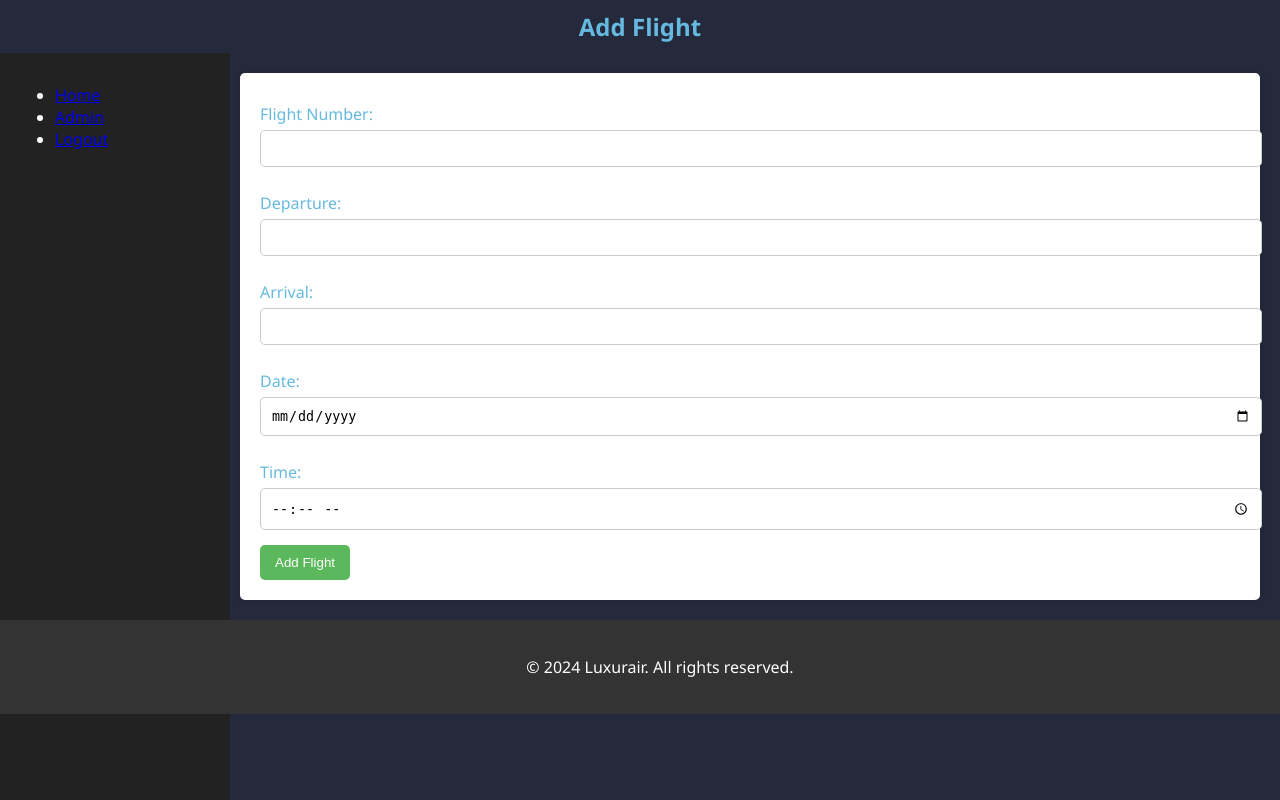
After one commit to IlieBella/TC1L-11, a Flask app: template AryaGit - Copy/templates/admin.html in a window 1280 px wide. The commit adds this page. Run offline with Flask 3, Linux system fonts and the light colour scheme; the template is opened without the code that fills it, so the values that code supplies are empty.

Commit message:
admin html, css and route

```diff
--- /dev/null
+++ b/AryaGit - Copy/static/admin.css
@@ -0,0 +1,79 @@
+body {
+    font-family: 'Segoe UI', Tahoma, Geneva, Verdana, sans-serif;
+    background-color: #24293b;
+    color: #66b9df;
+    margin: 0;
+    padding: 0;
+}
+
+header {
+    background: #24293b;
+    color: #66b9df;
+    padding: 10px 20px;
+    text-align: center;
+}
+
+h1 {
+    margin: 0;
+    font-size: 24px;
+}
+
+.sidebar {
+    width: 200px;
+    background: #222;
+    color: #fff;
+    padding: 15px;
+    position: fixed;
+    height: 100%;
+    overflow: auto;
+}
+
+.main-content {
+    margin-left: 220px; /* Space for the sidebar */
+    padding: 20px;
+}
+
+form {
+    background: #fff;
+    padding: 20px;
+    border-radius: 5px;
+    box-shadow: 0 0 10px rgba(0, 0, 0, 0.1);
+}
+
+label {
+    display: block;
+    margin: 10px 0 5px;
+}
+
+input[type="text"],
+input[type="date"],
+input[type="time"] {
+    width: 100%;
+    padding: 10px;
+    margin-bottom: 15px;
+    border: 1px solid #ccc;
+    border-radius: 5px;
+}
+
+button {
+    background: #5cb85c;
+    color: #fff;
+    border: none;
+    padding: 10px 15px;
+    border-radius: 5px;
+    cursor: pointer;
+}
+
+button:hover {
+    background: #4cae4c;
+}
+
+.footer {
+    text-align: center;
+    padding: 20px;
+    background: #333;
+    color: #fff;
+    position: relative;
+    bottom: 0;
+    width: 100%;
+}
--- /dev/null
+++ b/AryaGit - Copy/templates/admin.html
@@ -0,0 +1,46 @@
+<!doctype html>
+<html lang="en">
+<head>
+    <meta charset="utf-8"> <!-- Corrected charset -->
+    <title>Admin - Add Flights</title>
+    <link rel="stylesheet" href="{{ url_for('static', filename='admin.css') }}">
+</head>
+<body>
+    <header>
+        <h1>Add Flight</h1>
+    </header>
+
+    <div class="sidebar">
+        <ul>
+            <li><a href="{{ url_for('home') }}">Home</a></li>
+            <li><a href="{{ url_for('admin') }}">Admin</a></li>
+            <li><a href="{{ url_for('logout') }}">Logout</a></li>
+        </ul>
+    </div>
+
+    <div class="main-content">
+        <form method="post"> <!-- Corrected method attribute -->
+            <label for="flight_number">Flight Number:</label> <!-- Removed 'n' -->
+            <input type="text" id="flight_number" name="flight_number" required>
+
+            <label for="departure">Departure:</label> <!-- Removed 'n' -->
+            <input type="text" id="departure" name="departure" required>
+
+            <label for="arrival">Arrival:</label> <!-- Removed 'n' -->
+            <input type="text" id="arrival" name="arrival" required>
+
+            <label for="date">Date:</label> <!-- Changed to type="date" -->
+            <input type="date" id="date" name="date" required>
+
+            <label for="time">Time:</label> <!-- Changed to type="time" -->
+            <input type="time" id="time" name="time" required>
+
+            <button type="submit">Add Flight</button>
+        </form>
+    </div>
+
+    <footer class="footer">
+        <p>&copy; 2024 Luxurair. All rights reserved.</p>
+    </footer>
+</body>
+</html>
```
Also changed, not shown: AryaGit - Copy/static/login.css (deleted, +0 -46 lines), AryaGit - Copy/static/users.css (renamed from AryaGit - Copy/static/signup.css, +18 -13 lines).
